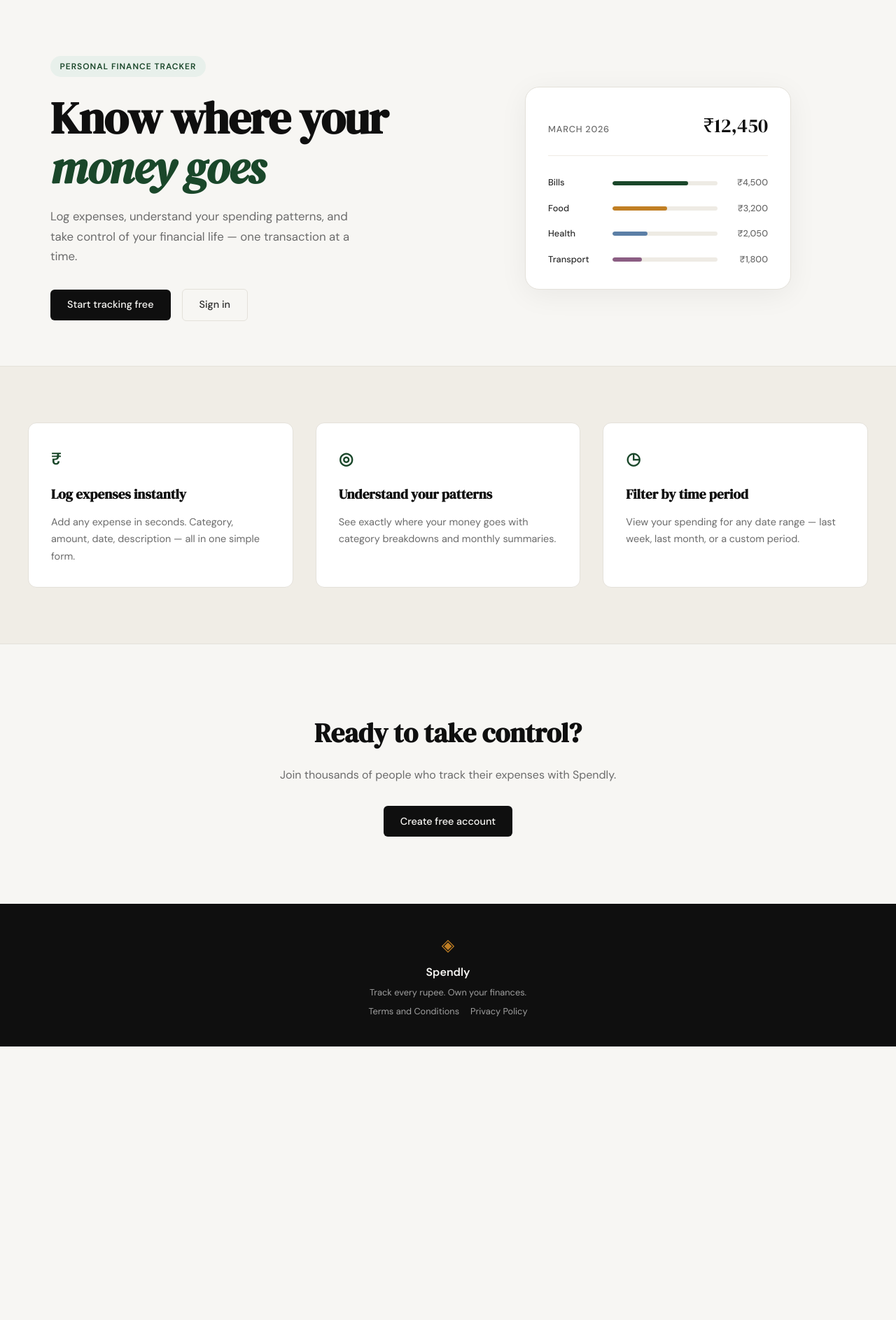
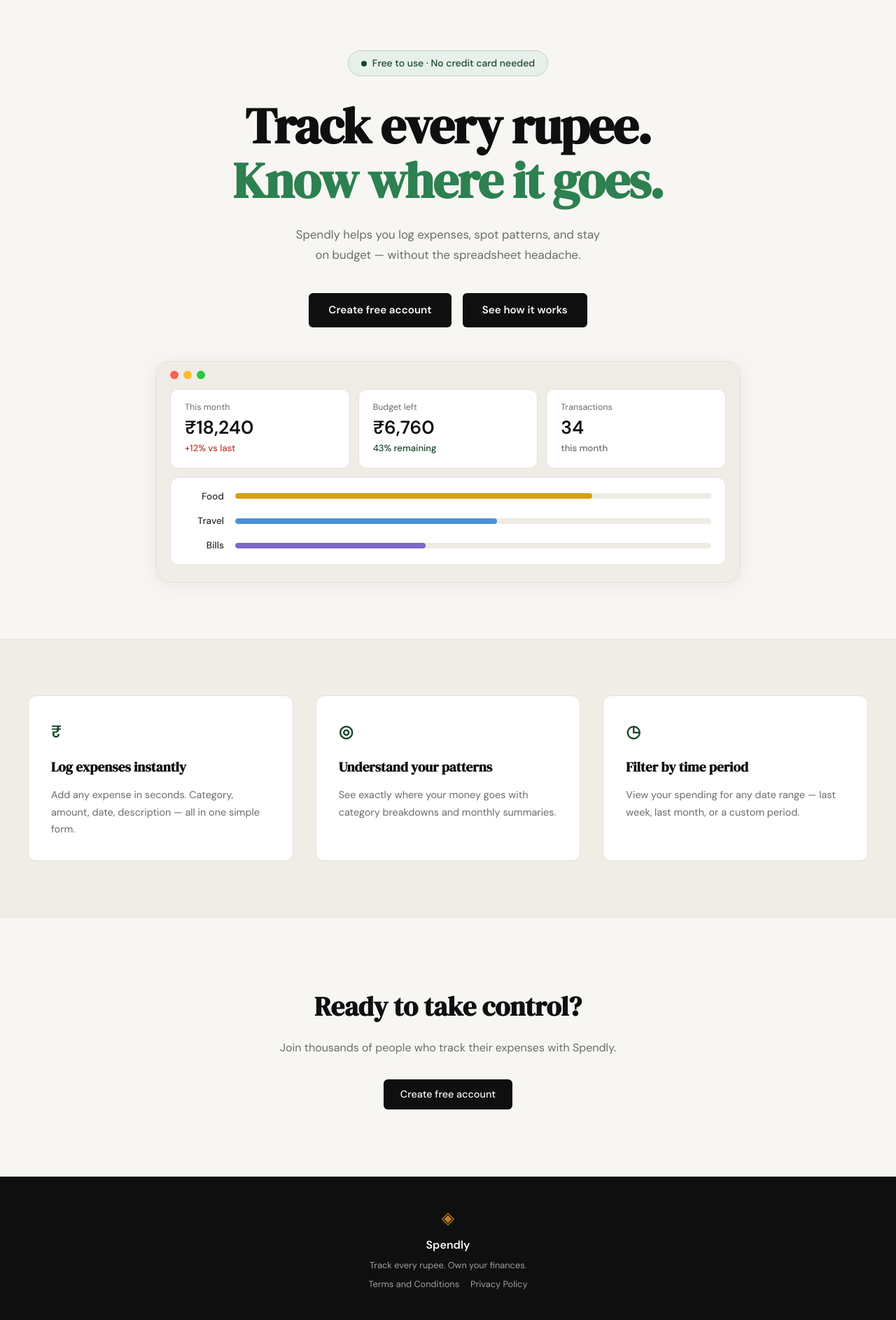
Before and after one commit to lipun619/spendly, a Flask app: page / in a window 1280 px wide. Shown: the part 61-1948 px from the top of the page at 70% size. Before the commit the page ends 1557 px from the top, so only its background shows below. Run offline with Flask 3, Linux system fonts and the light colour scheme.

Commit message:
landing: redesign hero section to match mockup

```diff
--- /dev/null
+++ b/static/css/landing.css
@@ -0,0 +1,214 @@
+/* ------------------------------------------------------------------ */
+/* Hero — centered single-column layout                                */
+/* ------------------------------------------------------------------ */
+
+.hero {
+    padding: 4.5rem 2rem 5rem;
+    display: flex;
+    flex-direction: column;
+    align-items: center;
+    gap: 3rem;
+    /* override the two-column grid from style.css */
+    grid-template-columns: unset;
+    max-width: 900px;
+    margin: 0 auto;
+    text-align: center;
+}
+
+.hero-text {
+    display: flex;
+    flex-direction: column;
+    align-items: center;
+}
+
+/* Badge */
+
+.hero-badge {
+    display: inline-flex;
+    align-items: center;
+    gap: 0.5rem;
+    background: var(--accent-light);
+    color: var(--accent);
+    border: 1px solid #b5d4bc;
+    font-size: 0.875rem;
+    font-weight: 500;
+    letter-spacing: 0;
+    text-transform: none;
+    padding: 0.4rem 1.1rem;
+    border-radius: 999px;
+    margin-bottom: 2rem;
+}
+
+.badge-dot {
+    width: 8px;
+    height: 8px;
+    border-radius: 50%;
+    background: var(--accent);
+    flex-shrink: 0;
+}
+
+/* Title */
+
+.hero-title {
+    font-family: var(--font-display);
+    font-size: clamp(3rem, 6vw, 4.5rem);
+    line-height: 1.08;
+    letter-spacing: -0.02em;
+    color: var(--ink);
+    margin-bottom: 1.5rem;
+}
+
+.hero-title-green {
+    color: #2d8050;
+    display: block;
+}
+
+/* Subtitle */
+
+.hero-subtitle {
+    font-size: 1.05rem;
+    color: var(--ink-muted);
+    line-height: 1.75;
+    max-width: 520px;
+    margin-bottom: 2.5rem;
+}
+
+/* Buttons */
+
+.hero-actions {
+    justify-content: center;
+}
+
+.hero-actions .btn-primary {
+    padding: 0.75rem 1.75rem;
+    font-size: 0.95rem;
+    font-weight: 600;
+}
+
+/* ------------------------------------------------------------------ */
+/* Dashboard mock                                                       */
+/* ------------------------------------------------------------------ */
+
+.hero-dashboard {
+    width: 100%;
+    background: var(--paper-warm);
+    border-radius: var(--radius-lg);
+    border: 1px solid var(--border);
+    overflow: hidden;
+    box-shadow: 0 4px 32px rgba(0, 0, 0, 0.06);
+}
+
+.dashboard-chrome {
+    display: flex;
+    align-items: center;
+    gap: 0.45rem;
+    padding: 0.85rem 1.25rem;
+}
+
+.chrome-dot {
+    width: 12px;
+    height: 12px;
+    border-radius: 50%;
+}
+
+.chrome-red       { background: #ff5f57; }
+.chrome-yellow    { background: #ffbd2e; }
+.chrome-green-dot { background: #28c840; }
+
+.dashboard-body {
+    padding: 0 1.25rem 1.5rem;
+    display: flex;
+    flex-direction: column;
+    gap: 0.75rem;
+}
+
+/* Stat cards */
+
+.dash-stats {
+    display: grid;
+    grid-template-columns: repeat(3, 1fr);
+    gap: 0.75rem;
+}
+
+.dash-stat-card {
+    background: var(--paper-card);
+    border: 1px solid var(--border);
+    border-radius: var(--radius-md);
+    padding: 1rem 1.25rem 1.1rem;
+    display: flex;
+    flex-direction: column;
+    gap: 0.25rem;
+    text-align: left;
+}
+
+.dash-stat-label {
+    font-size: 0.78rem;
+    color: var(--ink-muted);
+}
+
+.dash-stat-value {
+    font-size: 1.65rem;
+    font-weight: 700;
+    color: var(--ink);
+    line-height: 1.1;
+}
+
+.dash-stat-sub {
+    font-size: 0.82rem;
+    font-weight: 500;
+    color: var(--ink-muted);
+}
+
+.dash-sub-danger { color: var(--danger); }
+.dash-sub-accent { color: var(--accent); }
+
+/* Category bars */
+
+.dash-cats {
+    background: var(--paper-card);
+    border: 1px solid var(--border);
+    border-radius: var(--radius-md);
+    padding: 1rem 1.25rem;
+    display: flex;
+    flex-direction: column;
+    gap: 0.85rem;
+}
+
+.dash-cat-row {
+    display: grid;
+    grid-template-columns: 56px 1fr;
+    align-items: center;
+    gap: 1rem;
+}
+
+.dash-cat-label {
+    font-size: 0.85rem;
+    font-weight: 500;
+    color: var(--ink-soft);
+    text-align: right;
+}
+
+.dash-cat-track {
+    height: 8px;
+    background: var(--border-soft);
+    border-radius: 999px;
+    overflow: hidden;
+}
+
+.dash-cat-bar {
+    height: 100%;
+    border-radius: 999px;
+}
+
+.dash-bar-orange { background: #d4a017; }
+.dash-bar-blue   { background: #4a90d9; }
+.dash-bar-purple { background: #7b68c8; }
+
+/* ------------------------------------------------------------------ */
+/* Responsive                                                           */
+/* ------------------------------------------------------------------ */
+
+@media (max-width: 700px) {
+    .dash-stats { grid-template-columns: 1fr; }
+    .hero-subtitle br { display: none; }
+}
--- a/templates/landing.html
+++ b/templates/landing.html
@@ -2,59 +2,73 @@
 
 {% block title %}Spendly — Track Every Rupee{% endblock %}
 
+{% block head %}
+<link rel="stylesheet" href="{{ url_for('static', filename='css/landing.css') }}">
+{% endblock %}
+
 {% block content %}
 
 <section class="hero">
-    <div class="hero-inner">
-        <div class="hero-badge">Personal Finance Tracker</div>
+    <div class="hero-text">
+        <div class="hero-badge">
+            <span class="badge-dot"></span>
+            Free to use · No credit card needed
+        </div>
         <h1 class="hero-title">
-            Know where your<br>
-            <em>money goes</em>
+            Track every rupee.<br>
+            <span class="hero-title-green">Know where it goes.</span>
         </h1>
         <p class="hero-subtitle">
-            Log expenses, understand your spending patterns,
-            and take control of your financial life —
-            one transaction at a time.
+            Spendly helps you log expenses, spot patterns, and stay<br>
+            on budget — without the spreadsheet headache.
         </p>
         <div class="hero-actions">
-            <a href="{{ url_for('register') }}" class="btn-primary">Start tracking free</a>
-            <a href="{{ url_for('login') }}" class="btn-ghost">Sign in</a>
+            <a href="{{ url_for('register') }}" class="btn-primary">Create free account</a>
+            <a href="#" class="btn-primary">See how it works</a>
         </div>
     </div>
-    <div class="hero-visual">
-        <div class="mock-card">
-            <div class="mock-card-header">
-                <span class="mock-label">March 2026</span>
-                <span class="mock-total">₹12,450</span>
+    <div class="hero-dashboard">
+        <div class="dashboard-chrome">
+            <span class="chrome-dot chrome-red"></span>
+            <span class="chrome-dot chrome-yellow"></span>
+            <span class="chrome-dot chrome-green-dot"></span>
+        </div>
+        <div class="dashboard-body">
+            <div class="dash-stats">
+                <div class="dash-stat-card">
+                    <span class="dash-stat-label">This month</span>
+                    <span class="dash-stat-value">₹18,240</span>
+                    <span class="dash-stat-sub dash-sub-danger">+12% vs last</span>
+                </div>
+                <div class="dash-stat-card">
+                    <span class="dash-stat-label">Budget left</span>
+                    <span class="dash-stat-value">₹6,760</span>
+                    <span class="dash-stat-sub dash-sub-accent">43% remaining</span>
+                </div>
+                <div class="dash-stat-card">
+                    <span class="dash-stat-label">Transactions</span>
+                    <span class="dash-stat-value">34</span>
+                    <span class="dash-stat-sub">this month</span>
+                </div>
             </div>
-            <div class="mock-bars">
-                <div class="mock-bar-row">
-                    <span class="mock-cat">Bills</span>
-                    <div class="mock-bar-track">
-                        <div class="mock-bar" style="width: 72%"></div>
+            <div class="dash-cats">
+                <div class="dash-cat-row">
+                    <span class="dash-cat-label">Food</span>
+                    <div class="dash-cat-track">
+                        <div class="dash-cat-bar dash-bar-orange" style="width: 75%"></div>
                     </div>
-                    <span class="mock-amt">₹4,500</span>
                 </div>
-                <div class="mock-bar-row">
-                    <span class="mock-cat">Food</span>
-                    <div class="mock-bar-track">
-                        <div class="mock-bar mock-bar-2" style="width: 52%"></div>
+                <div class="dash-cat-row">
+                    <span class="dash-cat-label">Travel</span>
+                    <div class="dash-cat-track">
+                        <div class="dash-cat-bar dash-bar-blue" style="width: 55%"></div>
                     </div>
-                    <span class="mock-amt">₹3,200</span>
                 </div>
-                <div class="mock-bar-row">
-                    <span class="mock-cat">Health</span>
-                    <div class="mock-bar-track">
-                        <div class="mock-bar mock-bar-3" style="width: 33%"></div>
+                <div class="dash-cat-row">
+                    <span class="dash-cat-label">Bills</span>
+                    <div class="dash-cat-track">
+                        <div class="dash-cat-bar dash-bar-purple" style="width: 40%"></div>
                     </div>
-                    <span class="mock-amt">₹2,050</span>
-                </div>
-                <div class="mock-bar-row">
-                    <span class="mock-cat">Transport</span>
-                    <div class="mock-bar-track">
-                        <div class="mock-bar mock-bar-4" style="width: 28%"></div>
-                    </div>
-                    <span class="mock-amt">₹1,800</span>
                 </div>
             </div>
         </div>
```
